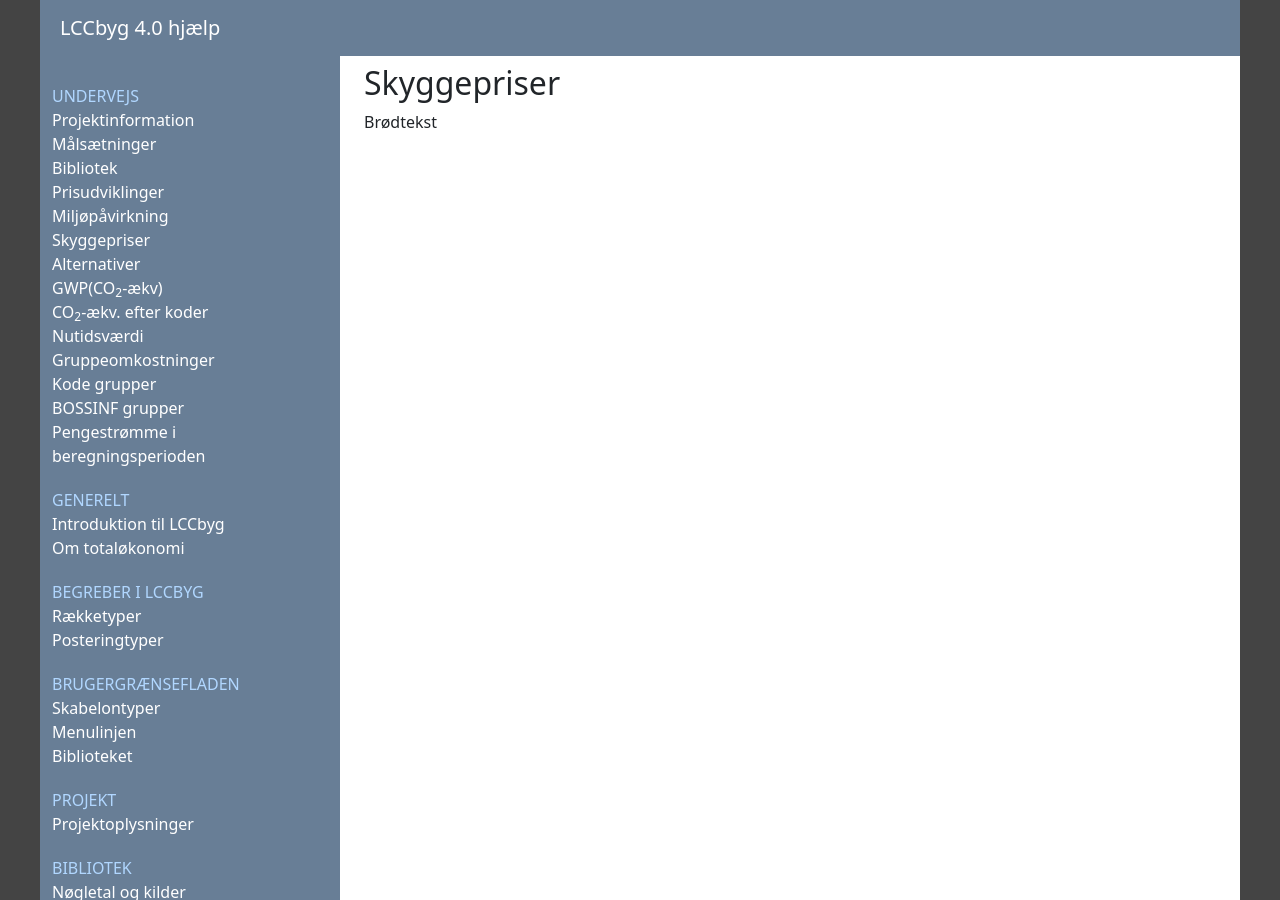
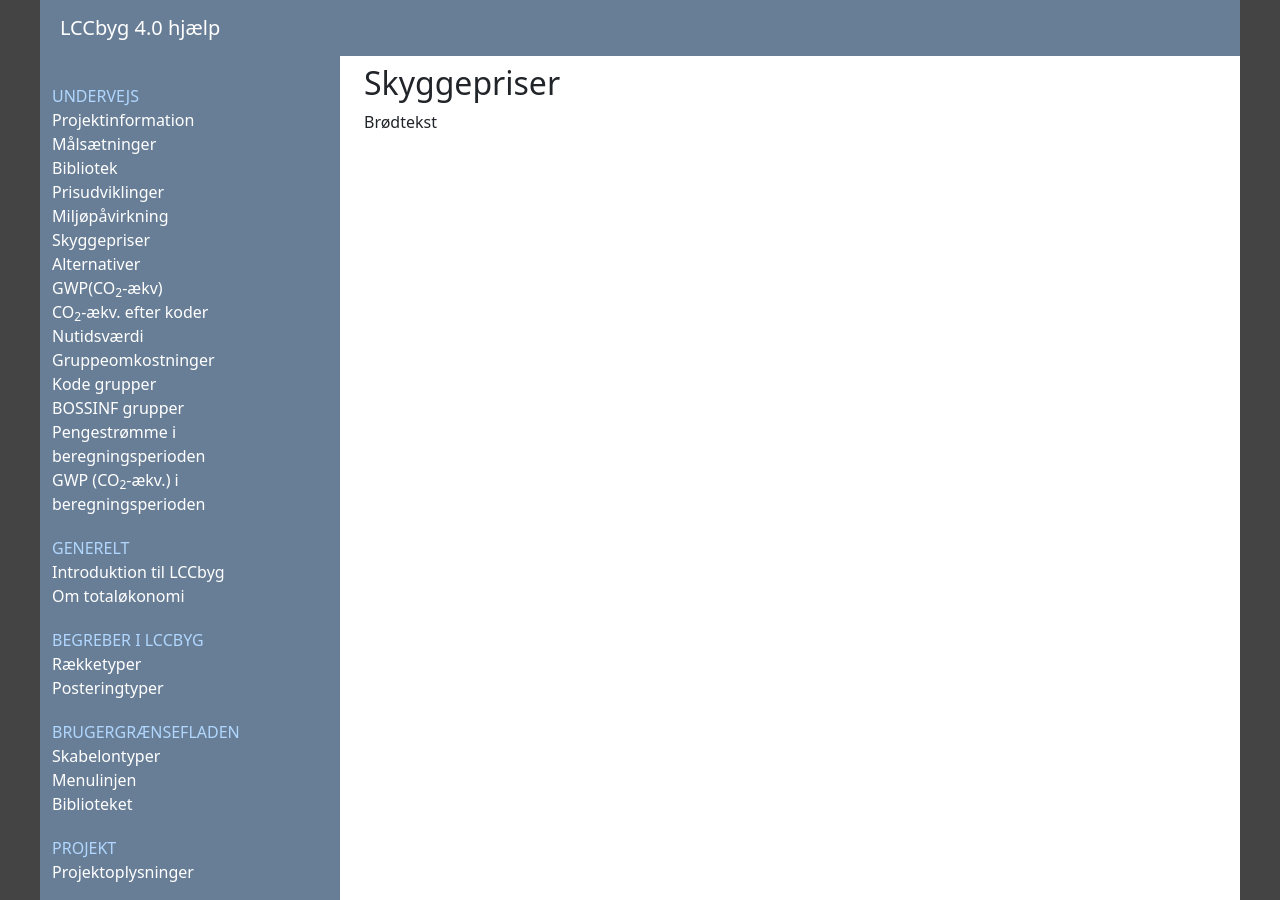
Before and after one commit to LccBuild/lccbyg-docs, a Jekyll site: the page built from docs/help/40/da/shadowpricescenarios.md, in a window 1280 px wide. Built offline with Jekyll 4.4.1, drawn with Linux system fonts in a browser that asks for light colours.

Commit message:
Update navigation40.yml

```diff
--- a/docs/_data/navigation40.yml
+++ b/docs/_data/navigation40.yml
@@ -32,7 +32,8 @@
       url: results/tables/costsbyprimary
     - title: Pengestrømme i beregningsperioden
       url: results/tables/costtypesperyear
-
+    - title: GWP (CO<sub>2</sub>-ækv.) i beregningsperioden
+      url: results/tables/gwpmodulesperyear
 
 
 
```
